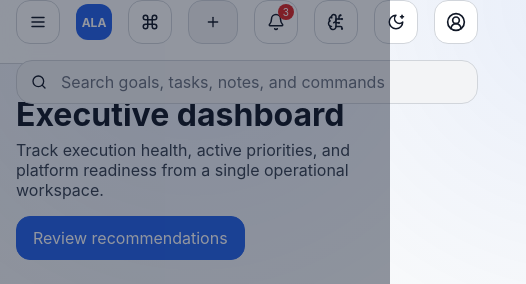
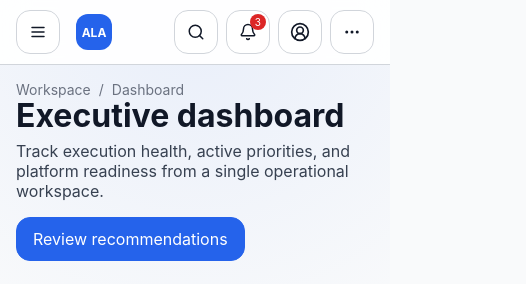
Before and after one commit to umeshayk/ai-life-architect, a React (Vite) app in the folder frontend/: page / in a window 390 px wide. Shown: the top 284 px of the page, 526 px wide, since content can reach past the window. Built offline with nearby package versions, Linux system fonts and the light colour scheme; no server answers.

Commit message:
fix: refine responsive shell and dashboard cta

```diff
--- a/frontend/src/components/navigation/Sidebar.tsx
+++ b/frontend/src/components/navigation/Sidebar.tsx
@@ -59,12 +59,6 @@ function SidebarContent({
 }) {
   return (
     <div className="sidebar__content">
-      <div className="sidebar__brand">
-        <span className={`sidebar__eyebrow ${collapsed ? 'sidebar__eyebrow--hidden' : ''}`}>
-          Personal intelligence OS
-        </span>
-        <strong className={collapsed ? 'sidebar__brand-title--hidden' : ''}>AI Life Architect</strong>
-      </div>
       <nav className="sidebar__nav">
         {navigationItems.map((item) => {
           const Icon = item.icon;
--- a/frontend/src/components/navigation/TopHeader.tsx
+++ b/frontend/src/components/navigation/TopHeader.tsx
@@ -1,4 +1,5 @@
-import { Bell, BrainCircuit, Command, Menu, MoonStar, Plus, Search, UserCircle2 } from 'lucide-react';
+import { Bell, BrainCircuit, Command, Ellipsis, Menu, MoonStar, Plus, Search, UserCircle2 } from 'lucide-react';
+import { useEffect, useState } from 'react';
 import { Link } from 'react-router-dom';
 
 import { Tooltip } from 'components/feedback/Tooltip';
@@ -11,14 +12,23 @@ type TopHeaderProps = {
 export function TopHeader({ onMenuClick }: TopHeaderProps) {
   const cycleTheme = useThemeStore((state) => state.cycleTheme);
   const theme = useThemeStore((state) => state.theme);
-  const menuTooltip = window.matchMedia('(max-width: 1023px)').matches
-    ? 'Open navigation'
-    : 'Collapse sidebar';
+  const isMobile = window.matchMedia('(max-width: 767px)').matches;
+  const menuTooltip = isMobile ? 'Open navigation' : 'Collapse sidebar';
+  const [mobileSearchOpen, setMobileSearchOpen] = useState(false);
+  const [mobileActionsOpen, setMobileActionsOpen] = useState(false);
+
+  useEffect(() => {
+    if (!isMobile) {
+      setMobileSearchOpen(false);
+      setMobileActionsOpen(false);
+    }
+  }, [isMobile]);
 
   return (
+    <div className="top-header-shell">
       <header className="top-header">
         <div className="top-header__left">
-        <Tooltip content={menuTooltip}>
+          <Tooltip content={menuTooltip} disabled={isMobile}>
             <button className="icon-button top-header__menu" type="button" aria-label="Open navigation" onClick={onMenuClick}>
               <Menu size={18} />
             </button>
@@ -39,6 +49,7 @@ export function TopHeader({ onMenuClick }: TopHeaderProps) {
           </label>
         </div>
         <div className="top-header__right">
+          <div className="top-header__desktop-actions">
             <Tooltip content="Open command palette">
               <button className="icon-button" type="button" aria-label="Open command palette">
                 <Command size={18} />
@@ -72,6 +83,60 @@ export function TopHeader({ onMenuClick }: TopHeaderProps) {
               </button>
             </Tooltip>
           </div>
+          <div className="top-header__mobile-actions">
+            <button
+              className="icon-button"
+              type="button"
+              aria-label="Toggle search"
+              aria-expanded={mobileSearchOpen}
+              onClick={() => setMobileSearchOpen((current) => !current)}
+            >
+              <Search size={18} />
+            </button>
+            <button className="icon-button" type="button" aria-label="Notifications">
+              <Bell size={18} />
+              <span className="icon-button__badge">3</span>
+            </button>
+            <button className="icon-button" type="button" aria-label="Profile menu">
+              <UserCircle2 size={20} />
+            </button>
+            <button
+              className="icon-button"
+              type="button"
+              aria-label="More actions"
+              aria-expanded={mobileActionsOpen}
+              onClick={() => setMobileActionsOpen((current) => !current)}
+            >
+              <Ellipsis size={18} />
+            </button>
+          </div>
+        </div>
       </header>
+      <div className={`mobile-search-panel ${mobileSearchOpen ? 'mobile-search-panel--open' : ''}`}>
+        <label className="search-bar mobile-search-panel__bar">
+          <Search size={16} />
+          <input aria-label="Global search" placeholder="Search goals, tasks, notes, and commands" />
+          <kbd>Ctrl+K</kbd>
+        </label>
+      </div>
+      <div className={`mobile-actions-sheet ${mobileActionsOpen ? 'mobile-actions-sheet--open' : ''}`}>
+        <button className="mobile-actions-sheet__item" type="button">
+          <Command size={18} />
+          <span>Command palette</span>
+        </button>
+        <button className="mobile-actions-sheet__item" type="button">
+          <Plus size={18} />
+          <span>Quick create</span>
+        </button>
+        <button className="mobile-actions-sheet__item" type="button">
+          <BrainCircuit size={18} />
+          <span>AI assistant</span>
+        </button>
+        <button className="mobile-actions-sheet__item" type="button" onClick={cycleTheme}>
+          <MoonStar size={18} />
+          <span>Switch theme</span>
+        </button>
+      </div>
+    </div>
   );
 }
--- a/frontend/src/pages/DashboardPage.tsx
+++ b/frontend/src/pages/DashboardPage.tsx
@@ -14,7 +14,7 @@ export function DashboardPage() {
       title="Executive dashboard"
       description="Track execution health, active priorities, and platform readiness from a single operational workspace."
       breadcrumbs={<Breadcrumbs items={[{ label: 'Workspace', to: '/' }, { label: 'Dashboard' }]} />}
-      actions={<button className="button button--primary">Review recommendations</button>}
+      actions={<button className="button button--primary page-cta-button">Review recommendations</button>}
     >
       <section className="kpi-grid">
         {kpis.map((kpi) => (
--- a/frontend/src/styles/foundations/global.css
+++ b/frontend/src/styles/foundations/global.css
@@ -103,19 +103,22 @@ a:focus-visible {
   min-height: 100vh;
 }
 
-.top-header {
+.top-header-shell {
   position: sticky;
   top: 0;
   z-index: 40;
+  background: color-mix(in srgb, var(--color-surface) 92%, transparent);
+  border-bottom: 1px solid var(--color-border);
+  backdrop-filter: blur(14px);
+}
+
+.top-header {
   height: var(--header-height);
   display: grid;
   grid-template-columns: minmax(14rem, 20rem) minmax(16rem, 1fr) auto;
   align-items: center;
   gap: var(--space-2);
   padding: 0 var(--space-3);
-  background: color-mix(in srgb, var(--color-surface) 92%, transparent);
-  border-bottom: 1px solid var(--color-border);
-  backdrop-filter: blur(14px);
 }
 
 .top-header__left,
@@ -123,6 +126,19 @@ a:focus-visible {
   display: flex;
   align-items: center;
   gap: var(--space-2);
+}
+
+.top-header__desktop-actions,
+.top-header__mobile-actions {
+  display: flex;
+  align-items: center;
+  gap: var(--space-2);
+}
+
+.top-header__mobile-actions,
+.mobile-search-panel,
+.mobile-actions-sheet {
+  display: none;
 }
 
 .top-header__center {
@@ -153,14 +169,12 @@ a:focus-visible {
   font-weight: 700;
 }
 
-.top-header__brand strong,
-.sidebar__brand strong {
+.top-header__brand strong {
   display: block;
   font-size: 0.95rem;
 }
 
-.top-header__brand small,
-.sidebar__eyebrow {
+.top-header__brand small {
   color: var(--color-text-soft);
   font-size: 0.75rem;
 }
@@ -196,6 +210,32 @@ a:focus-visible {
   font-size: 0.75rem;
 }
 
+.mobile-search-panel {
+  padding: 0 var(--space-2) var(--space-2);
+}
+
+.mobile-search-panel__bar {
+  width: 100%;
+}
+
+.mobile-actions-sheet {
+  padding: 0 var(--space-2) var(--space-2);
+  gap: 0.5rem;
+}
+
+.mobile-actions-sheet__item {
+  width: 100%;
+  display: flex;
+  align-items: center;
+  gap: 0.75rem;
+  min-height: var(--control-height);
+  padding: 0 1rem;
+  border: 1px solid var(--color-border);
+  border-radius: var(--radius-md);
+  background: var(--color-surface);
+  color: var(--color-text);
+}
+
 .app-shell__body {
   display: grid;
   grid-template-columns: minmax(17rem, 19rem) 1fr;
@@ -228,17 +268,6 @@ a:focus-visible {
   gap: 0.5rem;
 }
 
-.sidebar__brand {
-  min-height: 2.75rem;
-}
-
-.sidebar--collapsed .sidebar__brand {
-  display: grid;
-  place-items: center;
-}
-
-.sidebar__eyebrow--hidden,
-.sidebar__brand-title--hidden,
 .sidebar__link-content--hidden {
   display: none;
 }
@@ -497,6 +526,12 @@ a:focus-visible {
   background: var(--color-surface-muted);
 }
 
+.page-cta-button {
+  min-width: 14rem;
+  justify-content: center;
+  white-space: nowrap;
+}
+
 .icon-button {
   position: relative;
   width: var(--control-height);
@@ -644,11 +679,6 @@ a:focus-visible {
     grid-template-columns: 1fr auto;
   }
 
-  .top-header__center {
-    grid-column: 1 / -1;
-    order: 3;
-  }
-
   .top-header__menu {
     display: inline-flex;
   }
@@ -666,11 +696,16 @@ a:focus-visible {
     position: fixed;
     inset: 0;
     z-index: 60;
+    opacity: 0;
     pointer-events: none;
+    visibility: hidden;
+    transition: opacity var(--transition-base), visibility var(--transition-base);
   }
 
   .sidebar-drawer--open {
+    opacity: 1;
     pointer-events: auto;
+    visibility: visible;
   }
 
   .sidebar-drawer__backdrop {
@@ -678,6 +713,12 @@ a:focus-visible {
     inset: 0;
     border: 0;
     background: rgb(15 23 42 / 0.45);
+    opacity: 0;
+    transition: opacity var(--transition-base);
+  }
+
+  .sidebar-drawer--open .sidebar-drawer__backdrop {
+    opacity: 1;
   }
 
   .sidebar--mobile {
@@ -713,12 +754,28 @@ a:focus-visible {
 @media (max-width: 767px) {
   .top-header {
     padding: 0 var(--space-2);
+    grid-template-columns: minmax(0, 1fr) auto;
   }
 
+  .top-header__center,
+  .top-header__desktop-actions,
   .top-header__brand div,
   .button--secondary span,
   .search-bar kbd {
     display: none;
+  }
+
+  .top-header__mobile-actions {
+    display: flex;
+    gap: 0.5rem;
+  }
+
+  .mobile-search-panel--open {
+    display: block;
+  }
+
+  .mobile-actions-sheet--open {
+    display: grid;
   }
 
   .app-shell__main {
@@ -728,4 +785,8 @@ a:focus-visible {
   .page-header {
     flex-direction: column;
   }
+
+  .page-cta-button {
+    min-width: 100%;
+  }
 }
```
Also changed, not shown: 1 other file (tests, documents, lock files or other folders). Lines whose indentation alone changed are shown as unchanged.
